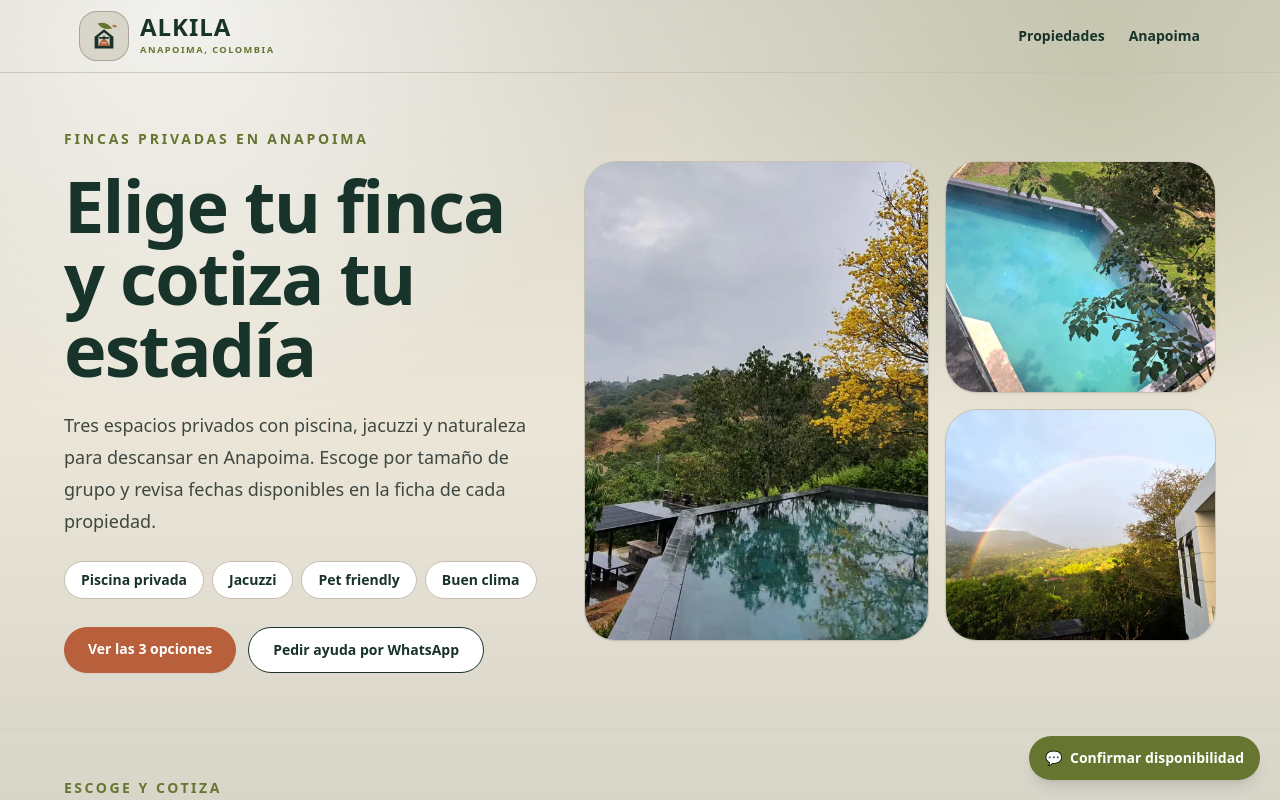
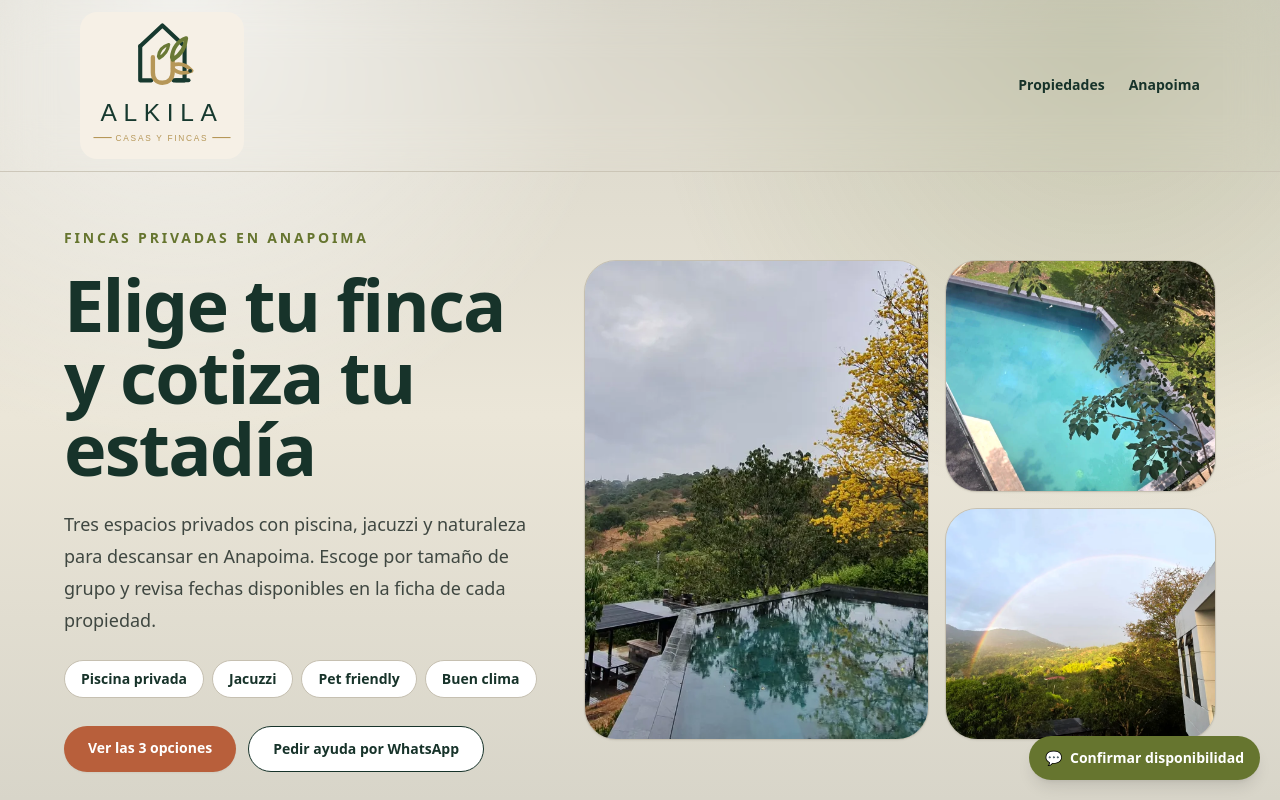
Before and after one commit to juanjarago/Alkila, a Next.js app: page / in a window 1280 px wide. Shown: the top 800 px of the page. Built offline with nearby package versions, Linux system fonts and the light colour scheme.

Commit message:
Use stable Alkila brand asset in header

```diff
--- a/components/BrandLogo.tsx
+++ b/components/BrandLogo.tsx
@@ -1,66 +1,19 @@
 import Link from "next/link";
 
-// Stable brand mark used to force a clean production deployment after rollback.
 export function BrandLogo({ compact = false }: { compact?: boolean }) {
   return (
     <Link
       href="/"
-      className="group inline-flex items-center gap-3"
-      aria-label="Alkila"
+      className="group inline-flex items-center"
+      aria-label="Alkila | Casas y fincas"
     >
-      <span className="relative flex h-12 w-12 shrink-0 items-center justify-center rounded-[1.05rem] bg-[#D8D5C9] shadow-sm ring-1 ring-[#A9A59A] transition group-hover:-translate-y-0.5">
-        <svg viewBox="0 0 64 64" aria-hidden="true" className="h-10 w-10">
-          <path
-            d="M22 12c9-3 17 0 23 8-10 2-18 0-23-8Z"
-            fill="#66752F"
-          />
-          <path
-            d="M45 15c3-2 6-1 8 2-3 2-6 2-8-2Z"
-            fill="#B8794A"
-          />
-          <path
-            d="M17 33 32 21l15 12v19H17V33Z"
-            fill="#17332A"
-          />
-          <path
-            d="M23 33 32 26l9 7v15H23V33Z"
-            fill="#D8D5C9"
-          />
-          <path
-            d="M32 35c4 3 7 7 9 13H23c2-6 5-10 9-13Z"
-            fill="#B85F3B"
-          />
-          <path
-            d="M25 35h14"
-            fill="none"
-            stroke="#17332A"
-            strokeLinecap="round"
-            strokeWidth="2.5"
-          />
-          <path d="M31 31h2v6h-2z" fill="#17332A" />
-          <path d="M28 42h8v2h-8z" fill="#D8D5C9" opacity="0.85" />
-        </svg>
-      </span>
-
-      <span className={compact ? "hidden sm:block" : "block"}>
-        <span className="block text-2xl font-black uppercase leading-none tracking-[0.04em] text-[#17332A]">
-          Alkila
-        </span>
-        <span className="mt-1 block text-[0.58rem] font-black uppercase tracking-[0.16em] text-[#66752F]">
-          Anapoima, Colombia
-        </span>
-      </span>
-
-      {compact ? (
-        <span className="block sm:hidden">
-          <span className="block text-lg font-black uppercase leading-none tracking-[0.04em] text-[#17332A]">
-            Alkila
-          </span>
-          <span className="mt-0.5 block text-[0.5rem] font-black uppercase tracking-[0.12em] text-[#66752F]">
-            Anapoima
-          </span>
-        </span>
-      ) : null}
+      <img
+        src="/alkila-logo.svg"
+        alt="Alkila — Casas y fincas"
+        width={207}
+        height={185}
+        className={compact ? "h-auto w-[148px] sm:w-[164px]" : "h-auto w-[164px]"}
+      />
     </Link>
   );
 }
```
